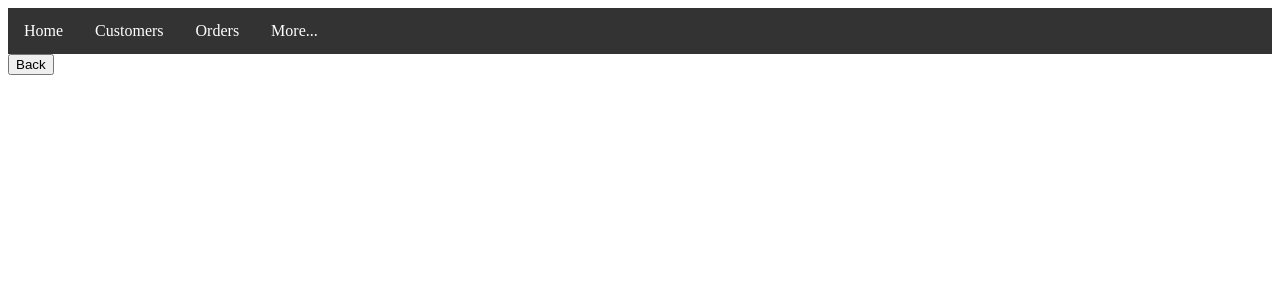
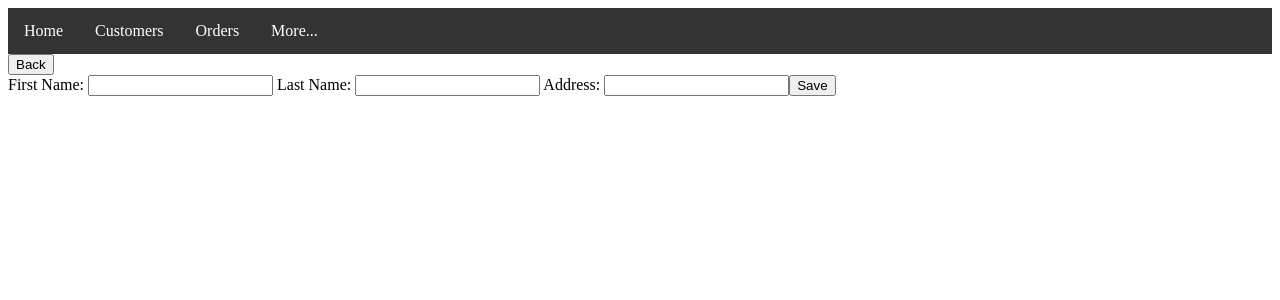
Before and after one commit to webelf101/angular_basic, an Angular app: page /customer-add in a window 1280 px wide. Shown: the top 300 px of the page. Built offline with nearby package versions, Linux system fonts and the light colour scheme.

Commit message:
first form

```diff
--- a/src/app/app.module.ts
+++ b/src/app/app.module.ts
@@ -8,6 +8,7 @@ import { WelcomeComponent } from './welcome/welcome.component';
 import { AppRoutingModule } from './app-routing.module';
 import { CustomerDetailsComponent } from './customers/customer-details/customer-details.component';
 import { CustomerAddComponent } from './customers/customer-add/customer-add.component';
+import {ReactiveFormsModule} from '@angular/forms';
 
 @NgModule({
   declarations: [
@@ -20,7 +21,8 @@ import { CustomerAddComponent } from './customers/customer-add/customer-add.comp
   ],
   imports: [
     BrowserModule,
-    AppRoutingModule
+    AppRoutingModule,
+    ReactiveFormsModule
   ],
   providers: [],
   bootstrap: [AppComponent]
--- a/src/app/customers/customer-add/customer-add.component.html
+++ b/src/app/customers/customer-add/customer-add.component.html
@@ -1,2 +1,22 @@
 <button routerLink="/customers">Back</button>
 <!-- Add Form here -->
+
+<form [formGroup]="customerForm" (ngSubmit)="save()">
+
+  <label>
+    First Name:
+    <input type="text" formControlName="firstName">
+  </label>
+
+  <label>
+    Last Name:
+    <input type="text" formControlName="lastName">
+  </label>
+
+  <label>
+    Address:
+    <input type="text" formControlName="address">
+  </label>
+
+  <button type="submit">Save</button>
+</form>
--- a/src/app/customers/customer-add/customer-add.component.ts
+++ b/src/app/customers/customer-add/customer-add.component.ts
@@ -1,5 +1,6 @@
 import { Component, OnInit } from '@angular/core';
 import {CustomerService} from '../../shared/services/customer.service';
+import {FormControl, FormGroup} from '@angular/forms';
 
 @Component({
   selector: 'app-customer-add',
@@ -8,17 +9,19 @@ import {CustomerService} from '../../shared/services/customer.service';
 })
 export class CustomerAddComponent implements OnInit {
 
+  customerForm = new FormGroup({
+    firstName: new FormControl(''),
+    lastName: new FormControl(''),
+    address: new FormControl('')
+  });
+
   constructor(private customerService: CustomerService) { }
 
   ngOnInit() {}
 
-  addCustomer() {
-    this.customerService.addCustomer({
-      id: 3,
-      firstName: 'Ole',
-      lastName: 'Olsen',
-      address: 'theStreet'
-    });
+  save() {
+    const customer = this.customerForm.value;
+    this.customerService.addCustomer(customer);
   }
 
 }
--- a/src/app/shared/services/customer.service.ts
+++ b/src/app/shared/services/customer.service.ts
@@ -7,11 +7,12 @@ import {Customer} from '../models/customers';
 export class CustomerService {
   // Handle DATA!!!
   customers: Customer[];
+  id = 1;
 
   constructor() {
     this.customers = [
-      {id: 1, firstName: 'John', lastName: 'Johnson', address: 'home'},
-      {id: 2, firstName: 'Bill', lastName: 'Billson', address: 'work'}];
+      {id: this.id++, firstName: 'John', lastName: 'Johnson', address: 'home'},
+      {id: this.id++, firstName: 'Bill', lastName: 'Billson', address: 'work'}];
   }
 
   getCustomers(): Customer[] {
@@ -21,6 +22,7 @@ export class CustomerService {
 
   addCustomer(customer: Customer) {
     // TODO Call Rest API later!!!!
+    customer.id = this.id++;
     this.customers.push(customer);
   }
 
```
